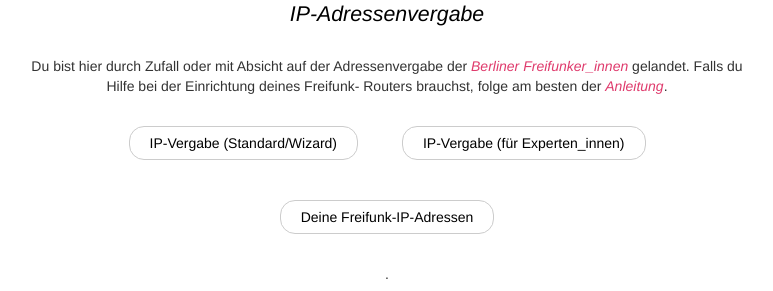
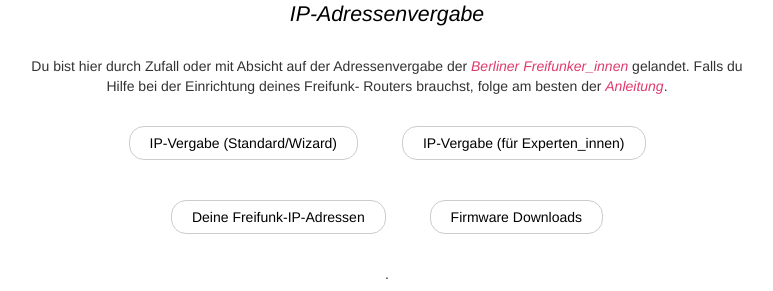
Before and after one commit to freifunk-berlin/config.berlin.freifunk.net, a Flask app: page / in a window 1280 px wide. Shown: the part 82-373 px from the top of the page, without its empty margins (253-1026 px from the left). Run offline with Flask 3, Linux system fonts and the light colour scheme; parts of the project's set-up code (start-up, migrations or seed data) failed here and were passed over; some libraries are stand-ins or nearby versions.

Commit message:
add link to the selector

```diff
--- a/app/templates/index.html
+++ b/app/templates/index.html
@@ -29,6 +29,9 @@
           <a class="button" href="{{url_for('summary.summary_index')}}">
             Deine Freifunk-IP-Adressen
           </a>
+          <a class="button" href="https://selector.berlin.freifunk.net/">
+            Firmware Downloads
+          </a>
         </p>
 
         <p class="col-md-12 text-center">
```
